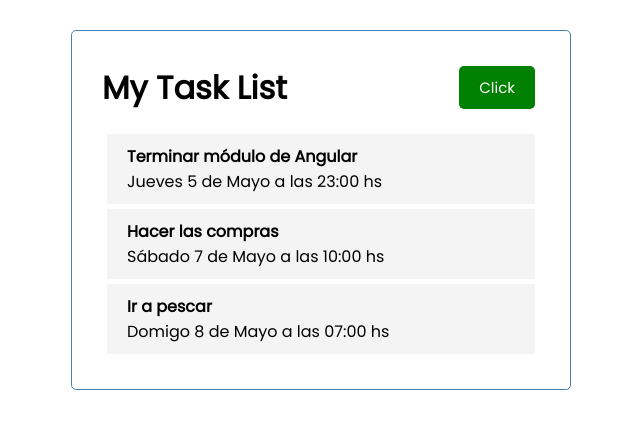
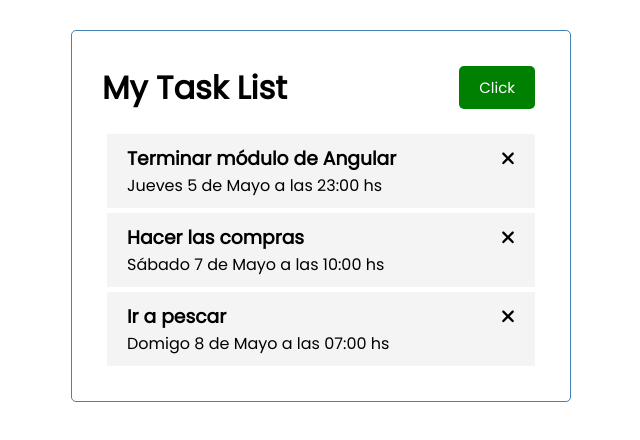
Before and after one commit to aibork/task-list, an Angular app: page / in a window 1280 px wide. Shown: the top 440 px of the page, without its empty margins (319-959 px from the left). Built offline with nearby package versions, Linux system fonts and the light colour scheme.

Commit message:
componente de lista de items

```diff
--- a/package.json
+++ b/package.json
@@ -18,6 +18,11 @@
     "@angular/platform-browser": "~13.3.0",
     "@angular/platform-browser-dynamic": "~13.3.0",
     "@angular/router": "~13.3.0",
+    "@fortawesome/angular-fontawesome": "^0.10.2",
+    "@fortawesome/fontawesome-svg-core": "^6.1.0",
+    "@fortawesome/free-brands-svg-icons": "^6.1.0",
+    "@fortawesome/free-regular-svg-icons": "^6.1.0",
+    "@fortawesome/free-solid-svg-icons": "^6.1.0",
     "rxjs": "~7.5.0",
     "tslib": "^2.3.0",
     "zone.js": "~0.11.4"
--- a/src/app/app.module.ts
+++ b/src/app/app.module.ts
@@ -6,6 +6,7 @@
 import { ButtonComponent } from './components/button/button.component';
 import { TasksComponent } from './components/tasks/tasks.component';
 import { TasksItemComponent } from './components/tasks-item/tasks-item.component';
+import { FontAwesomeModule } from '@fortawesome/angular-fontawesome';
 
 @NgModule({
   declarations: [
@@ -16,7 +17,8 @@
     TasksItemComponent
   ],
   imports: [
-    BrowserModule
+    BrowserModule,
+    FontAwesomeModule
   ],
   providers: [],
   bootstrap: [AppComponent]
--- a/src/app/components/tasks-item/tasks-item.component.html
+++ b/src/app/components/tasks-item/tasks-item.component.html
@@ -1,4 +1,4 @@
 <div class="task">
-    <h4>{{task.text}}</h4>
+    <h3>{{task.text}} <fa-icon [icon]="faTimes"></fa-icon></h3>
     <p>{{task.day}}</p>
 </div>
--- a/src/app/components/tasks-item/tasks-item.component.ts
+++ b/src/app/components/tasks-item/tasks-item.component.ts
@@ -1,6 +1,8 @@
 import { Component, OnInit, Input } from '@angular/core';
 import { Task } from '../Task';
 import { TASKS } from '../mock-task';
+import { faTimes } from '@fortawesome/free-solid-svg-icons';
+
 
 @Component({
   selector: 'app-tasks-item',
@@ -8,7 +10,8 @@
   styleUrls: ['./tasks-item.component.css']
 })
 export class TasksItemComponent implements OnInit {
-  @Input() task: Task = TASKS[1]
+  @Input() task: Task = TASKS[0]
+  faTimes = faTimes;
   constructor() { }
 
   ngOnInit(): void {
--- a/src/app/components/tasks/tasks.component.ts
+++ b/src/app/components/tasks/tasks.component.ts
@@ -1,6 +1,7 @@
 import { Component, OnInit } from '@angular/core';
 import { Task } from '../Task'
 import { TASKS } from '../mock-task'
+
 
 @Component({
   selector: 'app-tasks',
@@ -9,6 +10,7 @@
 })
 export class TasksComponent implements OnInit {
   tasks: Task[] = TASKS;
+
   constructor() { }
 
   ngOnInit(): void {
```
Also changed, not shown: 1 other file (tests, documents, lock files or other folders).
